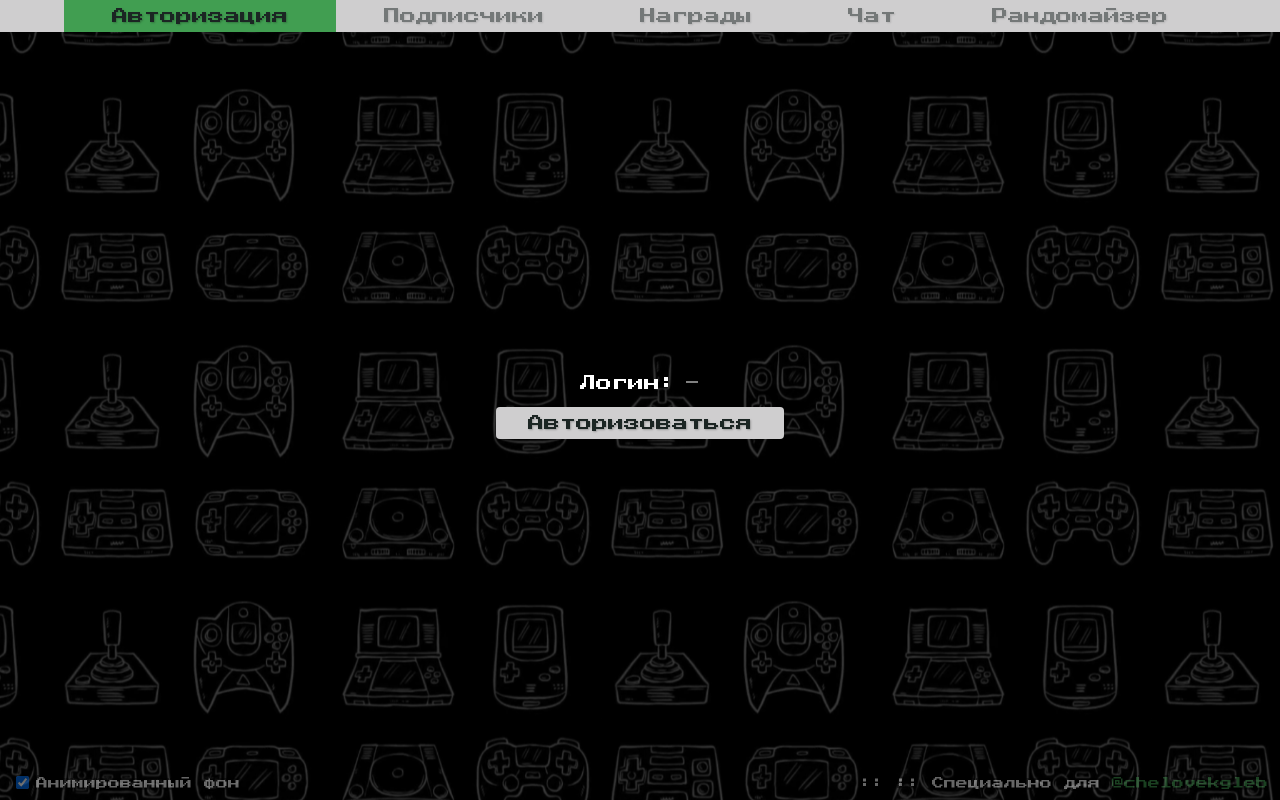
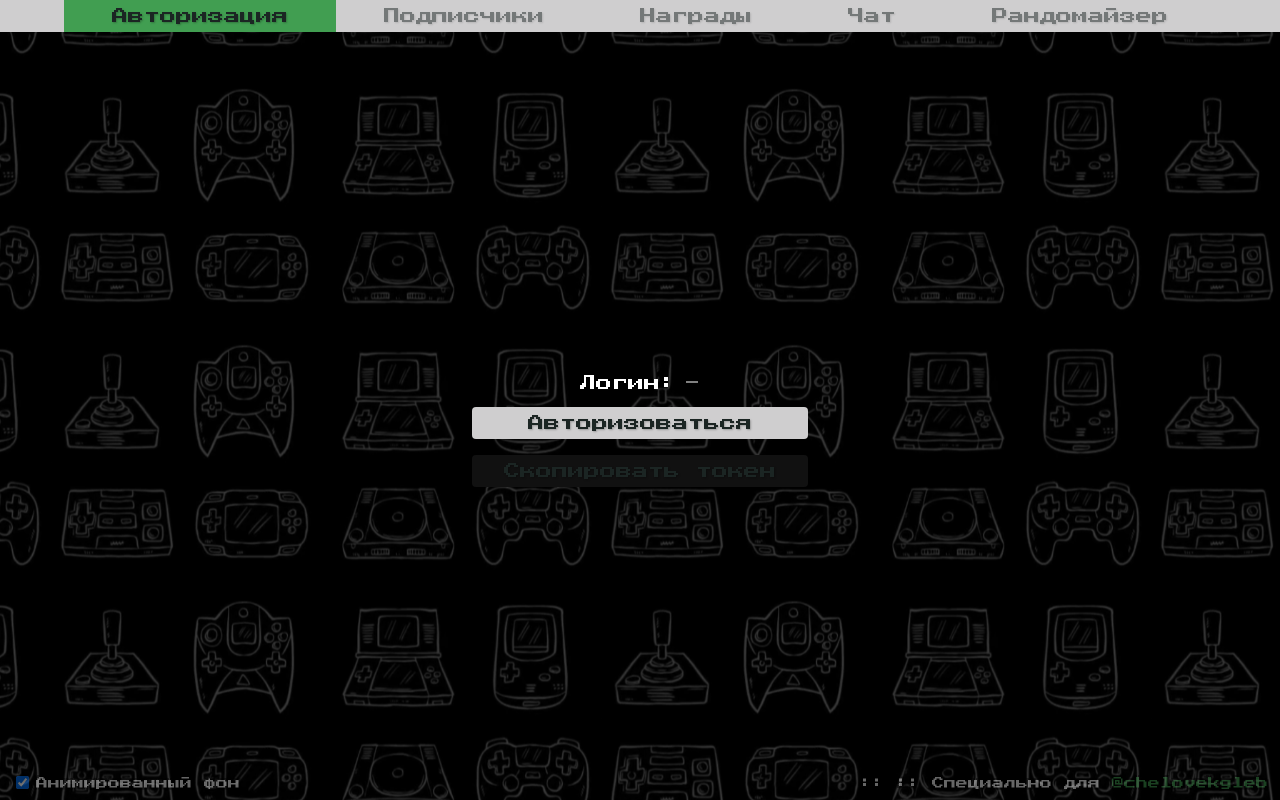
Before and after one commit to OddMorning/ChelovekGleb-ContestHelpers-src, a Vue app: page / in a window 1280 px wide. Built offline with nearby package versions, Linux system fonts and the light colour scheme; no server answers.

Commit message:
Add "copy token" button

```diff
--- a/src/components/gButton.vue
+++ b/src/components/gButton.vue
@@ -55,4 +55,8 @@
       font-size: 13px
     &:hover
       background-color: var(--accent)
+    &[disabled]
+      background-color: var(--ColorBgSecondary)
+      pointer-events: none
+      color: var(--ColorFg)
 </style>
--- a/src/components/special/copyButton.vue
+++ b/src/components/special/copyButton.vue
@@ -11,6 +11,10 @@
       target: {
         type: Function,
         required: true,
+      },
+      caption: {
+        type: String,
+        default: null,
       },
     },
     components: {
@@ -28,7 +32,7 @@
 
         switch (state) {
           case 'copy':
-            caption = 'Копировать'
+            caption = this.caption || 'Копировать'
             break
           case 'copied':
             caption = 'Скопировано!'
--- a/src/components/tabs/auth/index.vue
+++ b/src/components/tabs/auth/index.vue
@@ -27,6 +27,15 @@
         caption='Авторизоваться'
         @click='doAuth'
       />
+      <CopyButton
+        caption='Скопировать токен'
+        :disabled='!$store.state.isAuthenticated'
+        :target='generateTokenInputNode'
+      />
+      <input
+        :class='$style.tokenInput'
+        ref='tokenInput'
+      >
     </div>
   </div>
 </template>
@@ -37,6 +46,7 @@
   export default {
     components: {
       gButton: () => import(/* webpackMode: "eager" */ '@/components/gButton'),
+      CopyButton: () => import(/* webpackMode: "eager" */ '@/components/special/copyButton'),
     },
     data: () => ({
       authState: 'noAuth',
@@ -79,6 +89,14 @@
           ],
         })
       },
+      generateTokenInputNode () {
+        const node = this.$refs.tokenInput
+        node.value = ls.token
+        setTimeout(() => {
+          node.value = ''
+        }, 1000)
+        return node
+      },
       async revokeToken () {
         this.twitch.revokeToken()
 
@@ -114,7 +132,13 @@
   .buttonsContainer
     justify-content: center
     align-items: start
+    grid-gap: 1rem
     display: grid
+
+  .tokenInput
+    pointer-events: none
+    opacity: 0
+    height: 0
 
   .stateIcon
     &.noAuth::after
```
